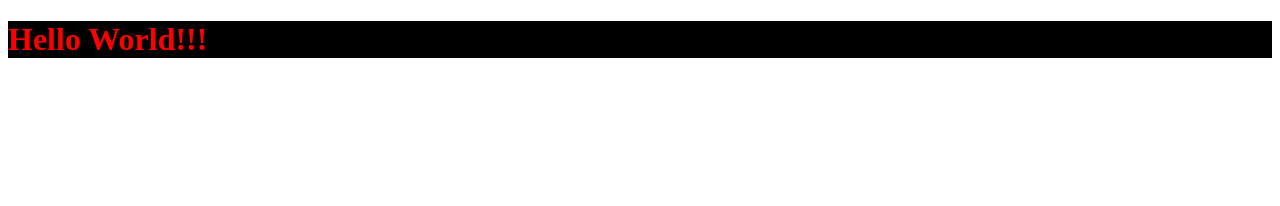
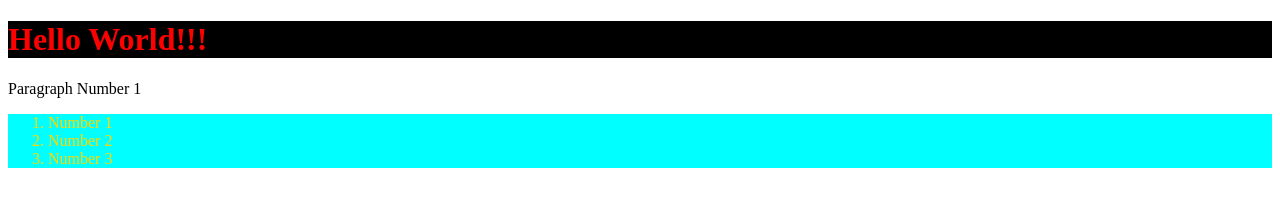
Before and after one commit to c1griffi/Homework-1, a plain HTML site: page index.html in a window 1280 px wide. Drawn offline with Linux system fonts and the light colour scheme.

Commit message:
Added style.css 6:13pm 3/13/21

```diff
--- a/index.html
+++ b/index.html
@@ -12,4 +12,17 @@
     <h1>Hello World!!!</h1>
 <body>
 
+    <p>
+        Paragraph Number 1
+    </p>
+
+    <section>
+        <ol>
+            <li>Number 1</li>
+            <li>Number 2</li>
+            <li>Number 3</li>
+        </ol>
+
+    </section>
+
 <!-- First Comment-->
```
